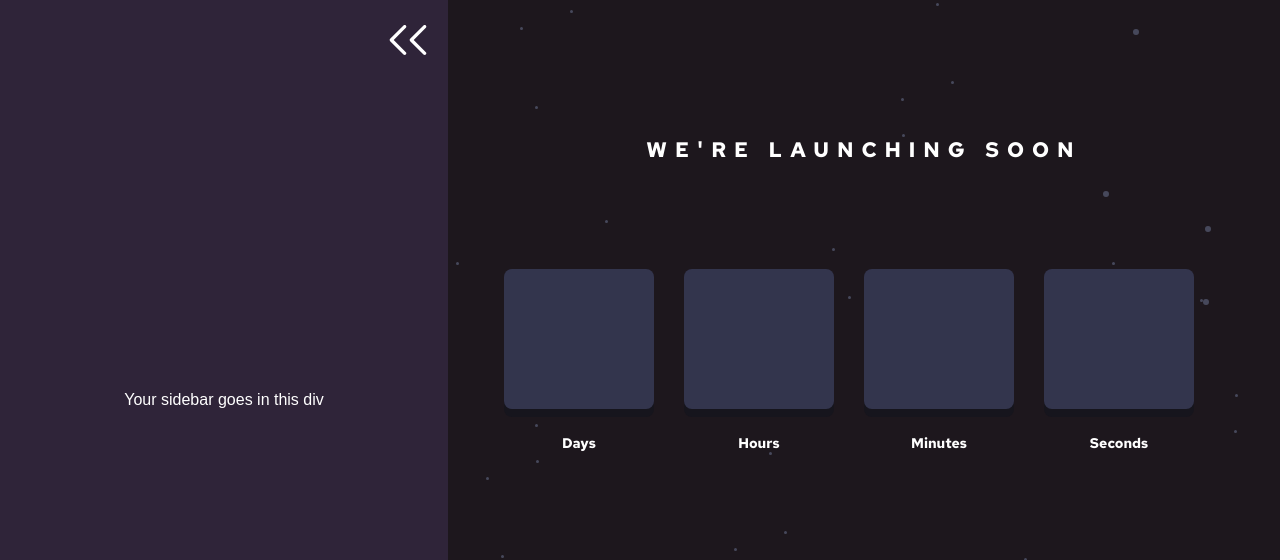
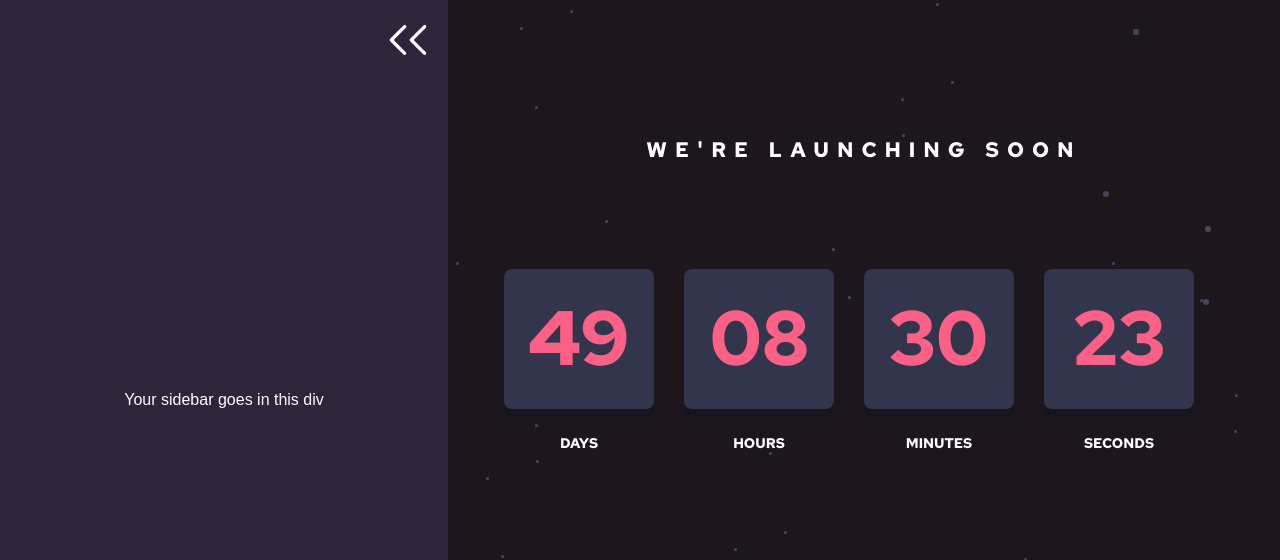
Before and after one commit to MK-Codecademy/CountdownApp, a website: page index.html in a window 1280 px wide. Shown: the top 560 px of the page. Drawn offline with nearby package versions, Linux system fonts and the light colour scheme.

Commit message:
added script js

```diff
--- a/index.html
+++ b/index.html
@@ -40,9 +40,13 @@
         <div class="countdown-block">
           <span class="days time-elem">
             <span class="top"></span>
-            <span class="top-back"></span>
+            <span class="top-back">
+              <span></span>
+            </span>
             <span class="bottom"></span>
-            <span class="bottom-back"></span>
+            <span class="bottom-back">
+              <span></span>
+            </span>
           </span>
           <span class="title">Days</span>
         </div>
@@ -50,9 +54,13 @@
         <div class="countdown-block">
           <span class="hours time-elem">
             <span class="top"></span>
-            <span class="top-back"></span>
+            <span class="top-back">
+              <span></span>
+            </span>
             <span class="bottom"></span>
-            <span class="bottom-back"></span>
+            <span class="bottom-back">
+              <span></span>
+            </span>
           </span>
           <span class="title">Hours</span>
         </div>
@@ -60,9 +68,13 @@
         <div class="countdown-block">
           <span class="minutes time-elem">
             <span class="top"></span>
-            <span class="top-back"></span>
+            <span class="top-back">
+              <span></span>
+            </span>
             <span class="bottom"></span>
-            <span class="bottom-back"></span>
+            <span class="bottom-back">
+              <span></span>
+            </span>
           </span>
           <span class="title">Minutes</span>
         </div>
@@ -70,9 +82,13 @@
         <div class="countdown-block">
           <span class="seconds time-elem">
             <span class="top"></span>
-            <span class="top-back"></span>
+            <span class="top-back">
+              <span></span>
+            </span>
             <span class="bottom"></span>
-            <span class="bottom-back"></span>
+            <span class="bottom-back">
+              <span></span>
+            </span>
           </span>
           <span class="title">Seconds</span>
         </div>
@@ -96,6 +112,8 @@
   <script src="./resources/js/closeSidebar.js"></script>
   <script src="./resources/js/overlay.js"></script>
   <script src="./resources/js/countdownClock.js"></script>
+  <script src="https://cdnjs.cloudflare.com/ajax/libs/gsap/3.8.0/gsap.min.js"></script>
+
 
 </body>
 </html>
--- a/resources/js/countdownClock.js
+++ b/resources/js/countdownClock.js
@@ -1,4 +1,4 @@
-/* const calculateTimeUntil = (countdown) => {
+const calculateTimeUntil = (countdown) => {
   const currentDate = Date.now(); //get unix timestamp for current date/time)
   const countdownDate = Date.parse(countdown.date + ' ' + countdown.time) //get unix timestamp for countdown date/time
 
@@ -29,10 +29,10 @@ const convertSecondsToDays = (seconds) => {
 }
 
 // DOM elements for days, hours, mins and secs
-const daysEl = document.getElementsByClassName('days');
-const hoursEl = document.getElementsByClassName('hours');
-const minsEl = document.getElementsByClassName('minutes');
-const secsEl = document.getElementsByClassName('seconds');
+const days = document.querySelector('.days')
+const hours = document.querySelector('.hours')
+const minutes = document.querySelector('.minutes')
+const seconds = document.querySelector('.seconds')
 
 // ChristmasCountdown object for testing purposes
 const Christmas = {
@@ -44,17 +44,42 @@ const Christmas = {
 // get seconds from now until countdown date
 let secondsUntil = calculateTimeUntil(Christmas);
 
+
+function animateFlip(element, value) {
+
+  element.querySelector('.top-back span').innerText = value;
+  element.querySelector('.bottom-back span').innerText = value;
+
+
+  gsap.to(element.querySelector('.top'), 0.7, {
+      rotationX: '-180deg',
+      transformPerspective: 300,
+      ease: Quart.easeOut,
+      onComplete: function() {
+          element.querySelector('.top').innerText = value;
+          element.querySelector('.bottom').innerText = value;
+          gsap.set(element.querySelector('.top'), {rotationX: 0});
+      }
+  });
+
+  gsap.to(element.querySelector('.top-back'), 0.7, {
+      rotationX: 0,
+      transformPerspective: 300,
+      ease: Quart.easeOut,
+      clearProps: 'all'
+  });
+
+}
+
 // initiate clock
 const clock = setInterval(() => {
   const timeUntil = convertSecondsToDays(secondsUntil);
 
   // display clock in the DOM
-  for (let i = 0; i < daysEl.length; i++) {
-    daysEl[i].innerHTML = timeUntil.days;
-    hoursEl[i].innerHTML = timeUntil.hours;
-    minsEl[i].innerHTML = timeUntil.mins;
-    secsEl[i].innerHTML = timeUntil.secs;
-  }
+  animateFlip(days, timeUntil.days);
+  animateFlip(hours, timeUntil.hours);
+  animateFlip(minutes, timeUntil.mins);
+  animateFlip(seconds, timeUntil.secs);
 
   // remove one second
   secondsUntil -= 1;
@@ -65,4 +90,3 @@ const clock = setInterval(() => {
      document.getElementById('clock').innerHTML = 'Countdown Complete';
   }
 }, 1000);
- */
--- a/styles.css
+++ b/styles.css
@@ -262,6 +262,7 @@ main {
   position: relative;
   flex-flow: column nowrap;
   width: 100vw;
+  text-transform: uppercase;
 }
 
 main h1 {
@@ -270,7 +271,6 @@ main h1 {
   margin: 19px 0 109px;
   letter-spacing: 8px;
   color: #fff;
-  text-transform: uppercase;
 }
 
 main.open {
```
